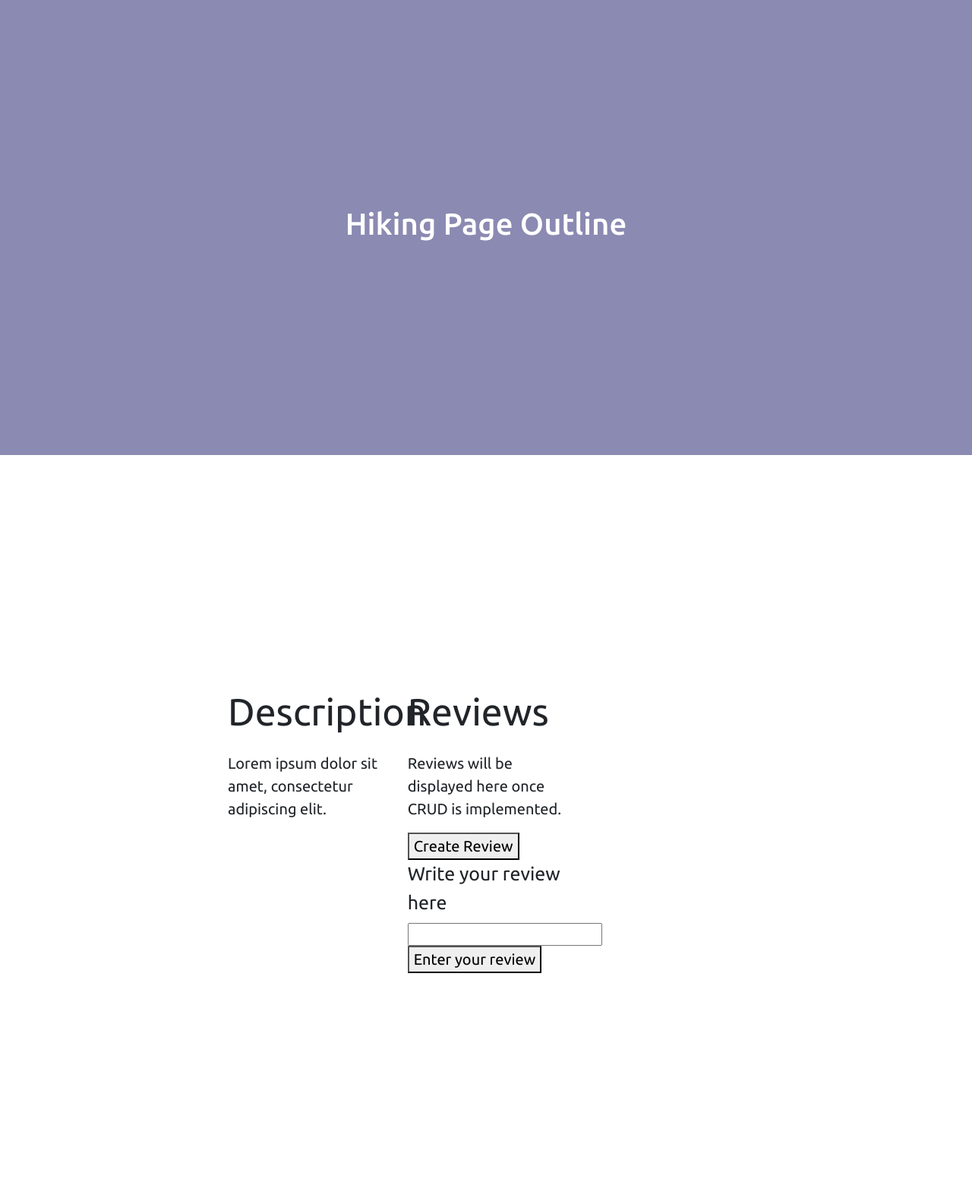
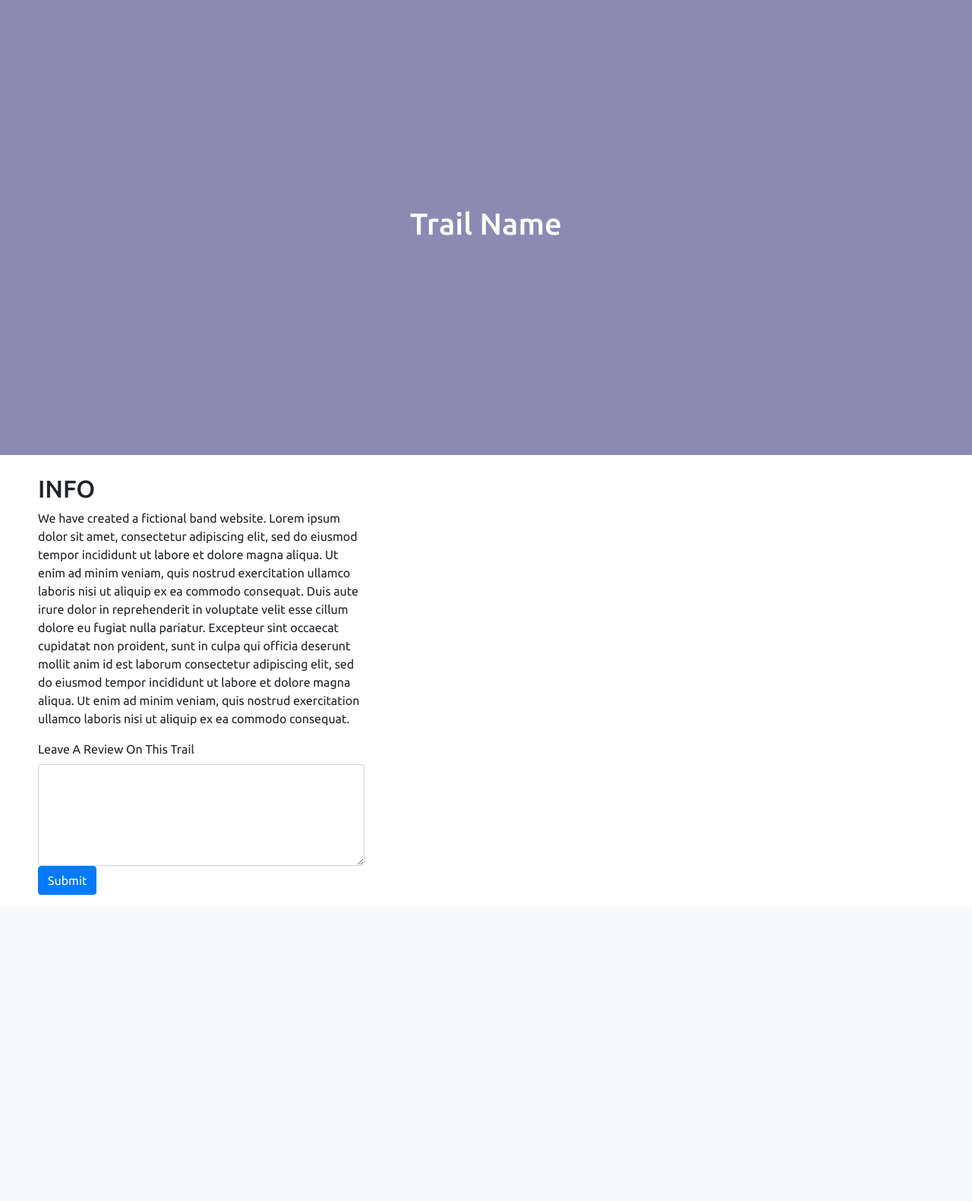
Before and after one commit to Ethan-Gravin25/TLDEW, a Flask app: page /hikeDescriptionOutline/ in a window 1280 px wide. Shown: the part 57-1638 px from the top of the page at 76% size. After the commit the page ends 1235 px from the top, so only its background shows below. Run offline with Flask 2, Linux system fonts and the light colour scheme; parts of the project's set-up code (start-up, migrations or seed data) failed here and were passed over; some libraries are stand-ins or nearby versions.

Commit message:
need crud for this stuff

```diff
--- a/__init__.py
+++ b/__init__.py
@@ -1,6 +1,4 @@
 from flask import Flask
-from flask_login import LoginManager
-from flask_sqlalchemy import SQLAlchemy
 from flask_migrate import Migrate
 
 """
--- a/templates/equipment.html
+++ b/templates/equipment.html
@@ -8,6 +8,7 @@
 
 {% set basename = "TLDEW: William Du" %}
 {% include "layouts/navbar.html" %}
+{% include "layouts/footer.html" %}
 
 
 <head>
--- a/templates/hikeDescriptionOutline.html
+++ b/templates/hikeDescriptionOutline.html
@@ -10,6 +10,7 @@
     <link rel="preconnect" href="https://fonts.googleapis.com">
     <link rel="preconnect" href="https://fonts.gstatic.com" crossorigin>
     <link href="https://fonts.googleapis.com/css2?family=Ubuntu:wght@400;500&display=swap" rel="stylesheet">
+    <link rel="stylesheet" href="https://cdnjs.cloudflare.com/ajax/libs/font-awesome/4.7.0/css/font-awesome.min.css">
 </head>
 
 <style>
@@ -78,36 +79,26 @@
     <div class = "VolunteeringBackground1_background"></div>
     <div class = "VolunteeringBackground1_overlay"></div>
     <div class = "VolunteeringBackground1_content">
-        <h1 style = "color: white;">Hiking Page Outline</h1>
+        <h1 style = "color: white;">Trail Name</h1>
     </div>
 </div>
 
-<div id = "VolunteeringBackground2">
-    <div class="row">
-        <div class="col-sm-4">
-            <p style="font-size: 50px"> Description</p>
-            <p style="font-size: 20px"> Lorem ipsum dolor sit amet, consectetur adipiscing elit.</p>
-        </div>
-        <div class="col-sm-4">
-            <p style="font-size: 50px"> Reviews</p>
-            <p id="reviewWrite" style="font-size: 20px"> Reviews will be displayed here once CRUD is implemented.</p>
-            <button id="reviewButton" style="font-size: 20px" onclick="createReview()"> Create Review</button>
-            <form>
-                <label style="font-size: 25px"> Write your review here</label><br>
-                <input type="text"><br>
-                <button style="font-size: 20px"> Enter your review</button>
-            </form>
-        </div>
-    </div>
-</div>
+</html>
+
 </body>
 
-<script>
 
-    function createReview();
-        document.getElementById(reviewButton).hidden = true;
-        document.getElementById(reviewWrite).innerHTML =
+<div class="w3-container w3-content w3-center w3-padding-64" style="max-width:800px; margin-left: 50px; margin-top: 25px; margin-right: 800px" id="band">
+    <h2 class="w3-wide">INFO</h2>
+    <p class="w3-justify">We have created a fictional band website. Lorem ipsum dolor sit amet, consectetur adipiscing elit, sed do eiusmod tempor incididunt ut labore et dolore magna aliqua. Ut enim ad minim veniam, quis nostrud exercitation ullamco laboris nisi ut aliquip
+        ex ea commodo consequat. Duis aute irure dolor in reprehenderit in voluptate velit esse cillum dolore eu fugiat nulla pariatur. Excepteur sint occaecat cupidatat non proident, sunt in culpa qui officia deserunt mollit anim id est laborum consectetur
+        adipiscing elit, sed do eiusmod tempor incididunt ut labore et dolore magna aliqua. Ut enim ad minim veniam, quis nostrud exercitation ullamco laboris nisi ut aliquip ex ea commodo consequat.</p>
+    <div
+</div>
 
-</script>
+<div class="form-group">
+    <label for="comment">Leave A Review On This Trail</label>
+    <textarea class="form-control" rows="5" id="comment"></textarea>
+    <button type="button" class="btn btn-primary">Submit</button>
 
-</html>
+</div>
```
